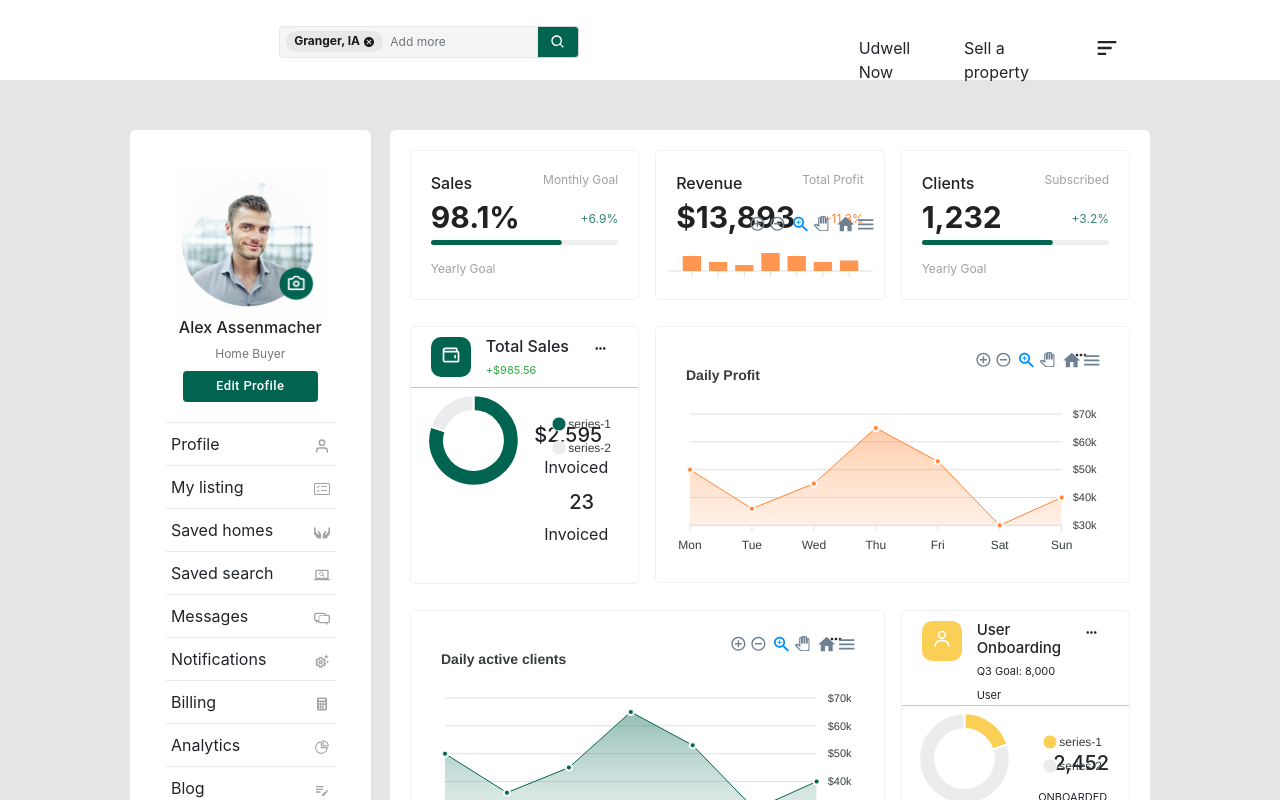
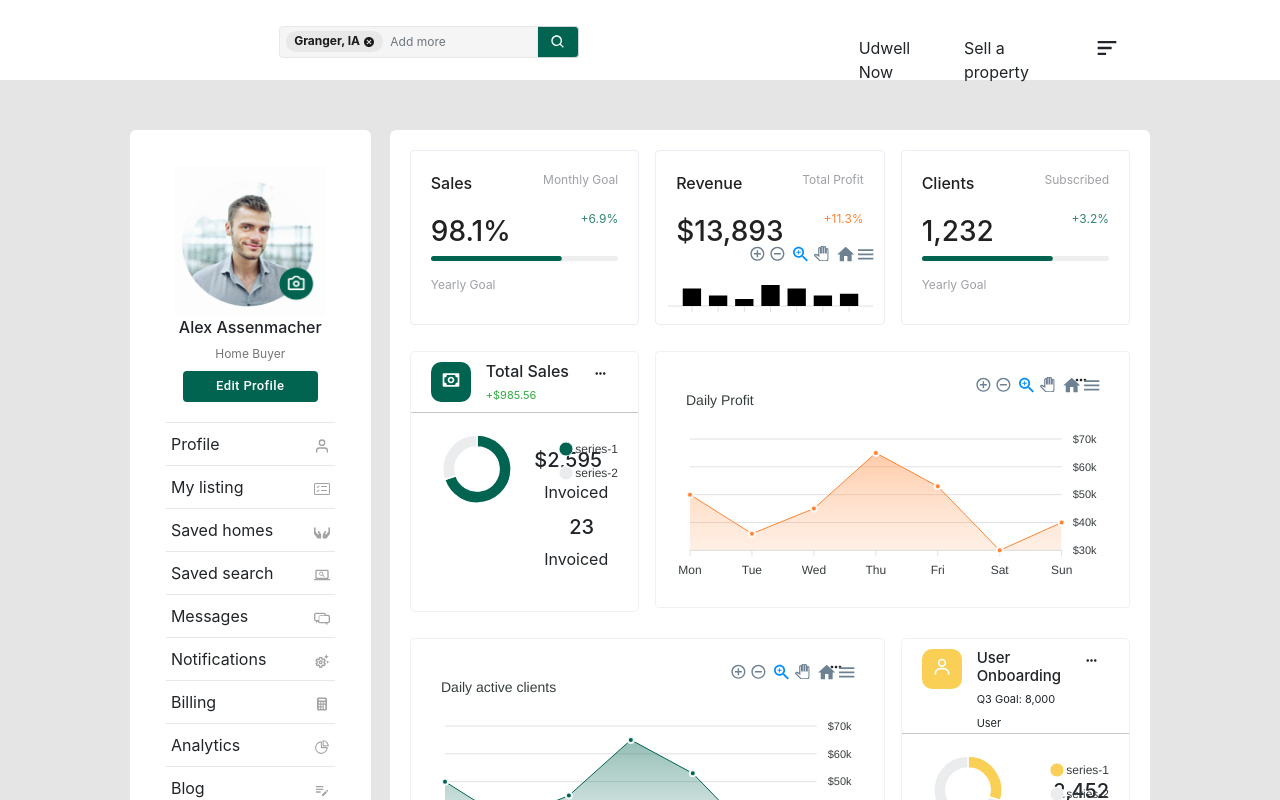
Before and after one commit to akotonyStark/vien-health-dashboard, a React (Create React App) app: page / in a window 1280 px wide. Shown: the top 800 px of the page. Built offline with nearby package versions, Linux system fonts and the light colour scheme.

Commit message:
content completed

```diff
--- a/package.json
+++ b/package.json
@@ -10,6 +10,7 @@
     "@testing-library/jest-dom": "^5.15.1",
     "@testing-library/react": "^11.2.7",
     "@testing-library/user-event": "^12.8.3",
+    "apexcharts": "^3.30.0",
     "bootstrap": "^5.1.3",
     "bootstrap-icons": "^1.7.1",
     "react": "^17.0.2",
--- a/src/App.css
+++ b/src/App.css
@@ -61,3 +61,11 @@ body {
   background: #e8e8e8;
   color: #1a1a1a
 }
+
+.apexcharts-legend-series{
+display: none;
+}
+
+.apexcharts-title-text{
+  font-weight:100
+}
--- a/src/components/Content.js
+++ b/src/components/Content.js
@@ -1,51 +1,50 @@
 import React from 'react'
-import Paper from '@mui/material/Paper'
 import { Card, Grid } from '@mui/material'
 import TopCard from './niblets/TopCard'
-import MidCard from './niblets/MidCard'
 import BottomCard from './niblets/BottomCard'
-import LineChart from './niblets/LineGraph'
+import MiddleCard from './niblets/MiddleCard'
+import LineGraph from './niblets/LineGraph'
 import DonutChart from './niblets/Donut'
-import { styled } from '@mui/material/styles'
+
 
 function Content() {
   return (
     <div>
       <Grid container spacing={2}>
         <TopCard
-          title='Sales'
-          progress='progress'
+          caption='Sales'
+          type='progressbar'
           value='98.1%'
           change='+6.9%'
-          subTitle='Monthly Goal'
+          desc='Monthly Goal'
           color='#348373'
         />
         <TopCard
-          title='Revenue'
-          progress='bar'
+          caption='Revenue'
+          type='bar'
           value='$13,893'
           change='+11.3%'
-          subTitle='Total Profit'
+          desc='Total Profit'
           color='#FF8433'
         />
         <TopCard
-          title='Clients'
-          progress='progress'
+          caption='Clients'
+          type='progressbar'
           value='1,232'
           change='+3.2%'
-          subTitle='Subscribed'
+          desc='Subscribed'
           color='#348373'
         />
       </Grid>
 
       <Grid container spacing={2} style={{ marginTop: 10 }}>
-        <Grid item xs={4}>
-          <BottomCard
+        <Grid item xs={4} >
+          <MiddleCard
             chart={
-              <DonutChart colors={['#016450', '#EAECEE']} data={[80, 20]} />
+              <DonutChart  colors={['#016450', '#EAECEE']} data={[70, 30]} />
             }
-            title='Total Sales'
-            subTitle='+$985.56'
+            caption='Total Sales'
+            desc='+$985.56'
             chartAmount='$2,595'
             chartText='Invoiced'
             chartNum='23'
@@ -58,8 +57,8 @@ function Content() {
             elevation={0}
             style={{ padding: '20px ', border: '1px solid #f1f1f1' }}
           >
-            <LineChart
-              title='Daily Profit'
+            <LineGraph
+              caption='Daily Profit'
               color='#FF8433'
               serieName='Profit'
             />
@@ -73,20 +72,20 @@ function Content() {
             elevation={0}
             style={{ padding: '20px ', border: '1px solid #f1f1f1' }}
           >
-            <LineChart
-              title='Daily active clients'
+            <LineGraph
+              caption='Daily active clients'
               color='#016450'
               serieName='Active client'
             />
           </Card>
         </Grid>
         <Grid item xs={4}>
-          <MidCard
+          <BottomCard
             chart={
-              <DonutChart colors={['#FACF55', '#EAECEE']} data={[20, 80]} />
+              <DonutChart colors={['#FACF55', '#EAECEE']} data={[30, 70]} />
             }
-            title='User Onboarding'
-            subTitle='Q3 Goal: 8,000 User'
+            caption='User Onboarding'
+            desc='Q3 Goal: 8,000 User'
             chartAmount='2,452'
             chartText='ONBOARDED'
             bgColor='#FACF55'
@@ -98,10 +97,3 @@ function Content() {
 }
 
 export default Content
-
-const Item = styled(Paper)(({ theme }) => ({
-  ...theme.typography.body2,
-  padding: theme.spacing(2),
-
-  color: theme.palette.text.secondary,
-}))
--- a/src/components/niblets/BottomCard.js
+++ b/src/components/niblets/BottomCard.js
@@ -15,8 +15,8 @@ const useStyles = makeStyles({
   },
   chart_text: {
     float: 'right',
-    marginTop: '35px',
-    marginRight: '30px',
+    marginTop: '45px',
+    marginRight: '20px',
   },
   icon_holder: {
     float: 'left',
@@ -36,33 +36,27 @@ const useStyles = makeStyles({
   card_header: {
     padding: '10px 20px',
   },
-  sub_title: {
+  desc: {
     fontSize: 11,
     padding: 0,
-    color: '#34AA44',
   },
-  title: {
+  caption: {
     margin: 0,
+    fontSize: 15,
   },
   card_header_menuIcon: {
     float: 'right',
     marginRight: 10,
     fontSize: 15,
   },
-  text_divider: {
-    justifySelf: 'left',
-    marginLeft: '30px',
-  },
 })
 
 function BottomCard({
   chart,
-  title,
-  subTitle,
+  caption,
+  desc,
   chartAmount,
   chartText,
-  chartNum,
-  numText,
   bgColor,
 }) {
   const classes = useStyles()
@@ -71,11 +65,11 @@ function BottomCard({
     <div className={classes.root}>
       <div className={classes.card_header}>
         <div className={classes.icon_holder} style={{ background: bgColor }}>
-          <BiIcons.BiWallet className={classes.card_icon} />
+          <BiIcons.BiUser className={classes.card_icon} />
         </div>
         <div style={{ float: 'left', width: '50%', marginLeft: 15 }}>
-          <h6 className={classes.title}>{title}</h6>
-          <span className={classes.sub_title}>{subTitle}</span>
+          <h6 className={classes.caption}>{caption}</h6>
+          <span className={classes.desc}>{desc}</span>
         </div>
         <div className={classes.card_header_menuIcon}>
           <BiIcons.BiDotsHorizontalRounded />
@@ -87,13 +81,11 @@ function BottomCard({
       <div style={{ position: 'relative' }}>
         <div className={classes.chart_container}>{chart}</div>
         <div className={classes.chart_text}>
-          <h5 style={{ marginLeft: '35px' }}>{chartAmount}</h5>
-          <span style={{ marginLeft: '45px', marginBottom: 10 }}>
+          <h5 style={{ marginLeft: '60px' }}>{chartAmount}</h5>
+          <span style={{ marginLeft: '45px', marginBottom: 10, fontSize: 11 }}>
             {chartText}
           </span>
-          <Divider className={classes.text_divider} />
-          <h5 style={{ marginLeft: '70px', marginTop: 10 }}>{chartNum}</h5>
-          <span style={{ marginLeft: '45px' }}>{numText}</span>
+          <Divider style={{ justifySelf: 'left', marginLeft: '30px' }} />
         </div>
       </div>
     </div>
--- a/src/components/niblets/Donut.js
+++ b/src/components/niblets/Donut.js
@@ -1,5 +1,4 @@
 import React from 'react'
-
 import Chart from 'react-apexcharts'
 
 function Donut({ colors, data }) {
@@ -8,6 +7,21 @@ function Donut({ colors, data }) {
     dataLabels: {
       enabled: false,
     },
+    plotOptions:{
+      pie:{
+        startAngle:0,
+        expandOnClick:true,
+        customScale: 0.7
+        },
+        donut:{
+          labels:{
+            show:false,
+            name:{
+              show: false
+            }
+          }
+        }
+    }
   }
 
   return (
@@ -15,8 +29,6 @@ function Donut({ colors, data }) {
       options={options}
       series={data}
       type='donut'
-      width={220}
-      height={200}
     />
   )
 }
--- a/src/components/niblets/MidCard.js
+++ b/src/components/niblets/MiddleCard.js
@@ -7,7 +7,7 @@ const useStyles = makeStyles({
   root: {
     border: '1px solid #f1f1f1',
     overflow: 'hidden',
-    height: 258,
+    height: 261,
     borderRadius: 5,
   },
   chart_container: {
@@ -15,8 +15,8 @@ const useStyles = makeStyles({
   },
   chart_text: {
     float: 'right',
-    marginTop: '45px',
-    marginRight: '20px',
+    marginTop: '35px',
+    marginRight: '30px',
   },
   icon_holder: {
     float: 'left',
@@ -36,25 +36,29 @@ const useStyles = makeStyles({
   card_header: {
     padding: '10px 20px',
   },
-  sub_title: {
+  desc: {
     fontSize: 11,
     padding: 0,
+    color: '#34AA44',
   },
-  title: {
+  caption: {
     margin: 0,
-    fontSize: 15,
   },
   card_header_menuIcon: {
     float: 'right',
     marginRight: 10,
     fontSize: 15,
   },
+  text_divider: {
+    justifySelf: 'left',
+    marginLeft: '30px',
+  },
 })
 
-function MidCard({
+function MiddleCard({
   chart,
-  title,
-  subTitle,
+  caption,
+  desc,
   chartAmount,
   chartText,
   chartNum,
@@ -67,11 +71,11 @@ function MidCard({
     <div className={classes.root}>
       <div className={classes.card_header}>
         <div className={classes.icon_holder} style={{ background: bgColor }}>
-          <BiIcons.BiUser className={classes.card_icon} />
+          <BiIcons.BiMoney className={classes.card_icon} />
         </div>
         <div style={{ float: 'left', width: '50%', marginLeft: 15 }}>
-          <h6 className={classes.title}>{title}</h6>
-          <span className={classes.sub_title}>{subTitle}</span>
+          <h6 className={classes.caption}>{caption}</h6>
+          <span className={classes.desc}>{desc}</span>
         </div>
         <div className={classes.card_header_menuIcon}>
           <BiIcons.BiDotsHorizontalRounded />
@@ -83,15 +87,17 @@ function MidCard({
       <div style={{ position: 'relative' }}>
         <div className={classes.chart_container}>{chart}</div>
         <div className={classes.chart_text}>
-          <h5 style={{ marginLeft: '60px' }}>{chartAmount}</h5>
-          <span style={{ marginLeft: '45px', marginBottom: 10, fontSize: 11 }}>
+          <h5 style={{ marginLeft: '35px' }}>{chartAmount}</h5>
+          <span style={{ marginLeft: '45px', marginBottom: 10 }}>
             {chartText}
           </span>
-          <Divider style={{ justifySelf: 'left', marginLeft: '30px' }} />
+          <Divider className={classes.text_divider} />
+          <h5 style={{ marginLeft: '70px', marginTop: 10 }}>{chartNum}</h5>
+          <span style={{ marginLeft: '45px' }}>{numText}</span>
         </div>
       </div>
     </div>
   )
 }
 
-export default MidCard
+export default MiddleCard
--- a/src/components/niblets/TopCard.js
+++ b/src/components/niblets/TopCard.js
@@ -23,12 +23,19 @@ const options = {
   chart: {
     id: 'basic-bar',
   },
-  colors: ['#FF8433'],
+  colors: '#FF8433',
   dataLabels: {
     enabled: false,
   },
   plotOptions: {
     bar: {},
+    pie:{
+      donut:{
+        labels:{
+          show: false
+        }
+      }
+    }
   },
   tooltip: {
     enabled: false,
@@ -60,34 +67,34 @@ const options = {
 }
 const series = [
   {
-    name: '',
+    name: 'Bar',
     data: [50, 30, 20, 60, 50, 30, 35],
   },
 ]
 
-function TopCard({ color, progress, title, value, change, subTitle }) {
+function TopCard({ caption, desc, value, color, type, change }) {
   return (
     <Grid item xs={4}>
       <Card
         elevation={0}
         style={{
           padding: '20px ',
-          border: '1px solid #f1f1f1',
+          border: '1px solid #EAEDF3',
           position: 'relative',
-          minHeight: 150,
+          minHeight: 175,
         }}
       >
         <div>
           <div style={{ float: 'left', fontSize: '16px', fontWeight: '500' }}>
-            {title}
+            {caption}
           </div>
           <div style={{ float: 'right', color: '#9EA0A5', fontSize: '12px' }}>
-            {subTitle}
+            {desc}
           </div>
         </div>
         <div style={{ clear: 'both' }}>
-          <div style={{ float: 'left', fontSize: 30, fontWeight: 'bold' }}>
-            {value}
+          <div style={{ float: 'left', paddingTop:'20px'}}>
+            <h3>{value}</h3>
           </div>
           <div
             style={{
@@ -100,22 +107,21 @@ function TopCard({ color, progress, title, value, change, subTitle }) {
             {change}
           </div>
           <div style={{ clear: 'both', marginTop: 20 }}>
-            {progress === 'progress' ? (
+            {type === 'progressbar' ? (
               <BorderLinearProgress variant='determinate' value={70} />
             ) : (
-              <div style={{ top: 60, left: 0, position: 'absolute' }}>
+              <div style={{ top: 60, left: 0, position: 'absolute', paddingTop:'30px' }}>
                 <Chart
                   options={options}
                   series={series}
                   type='bar'
-                  width='100%'
-                  height={75}
+                  height={80}
                 />
               </div>
             )}
           </div>
           <div style={{ color: '#9EA0A5', marginTop: 15, fontSize: '12px' }}>
-            {progress === 'progress' ? 'Yearly Goal' : null}
+            {type === 'progressbar' ? 'Yearly Goal' : null}
           </div>
         </div>
       </Card>
```
Also changed, not shown: src/components/niblets/LineGraph.js (+3 -4 lines), 1 other file (tests, documents, lock files or other folders).
